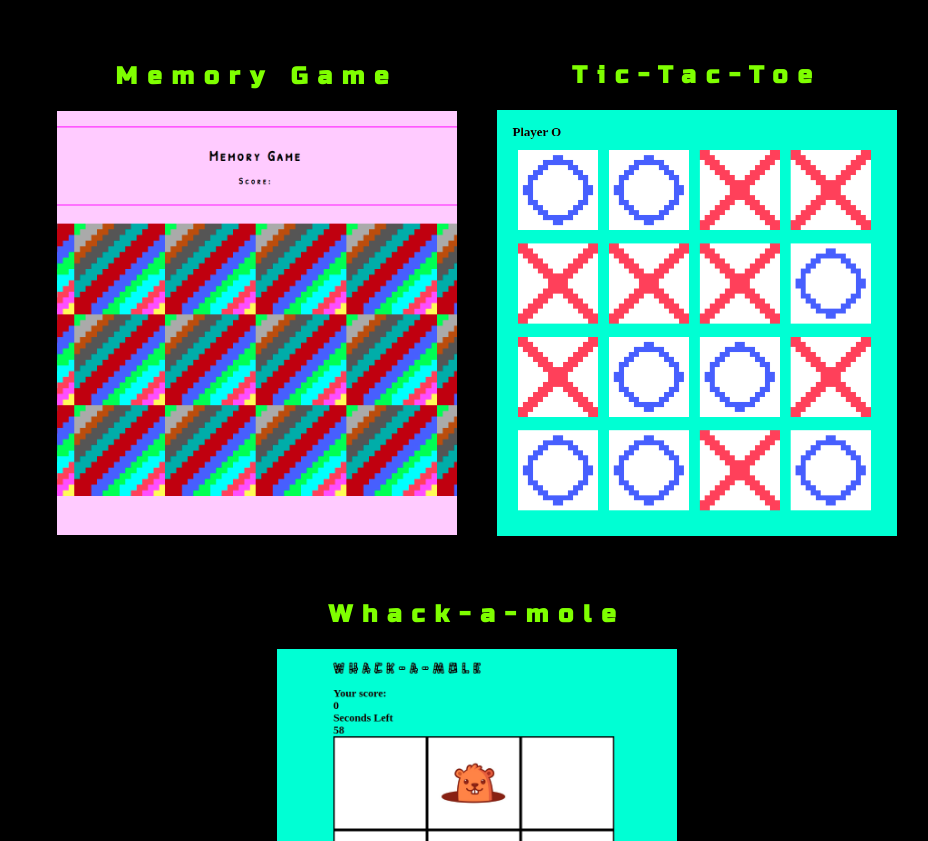
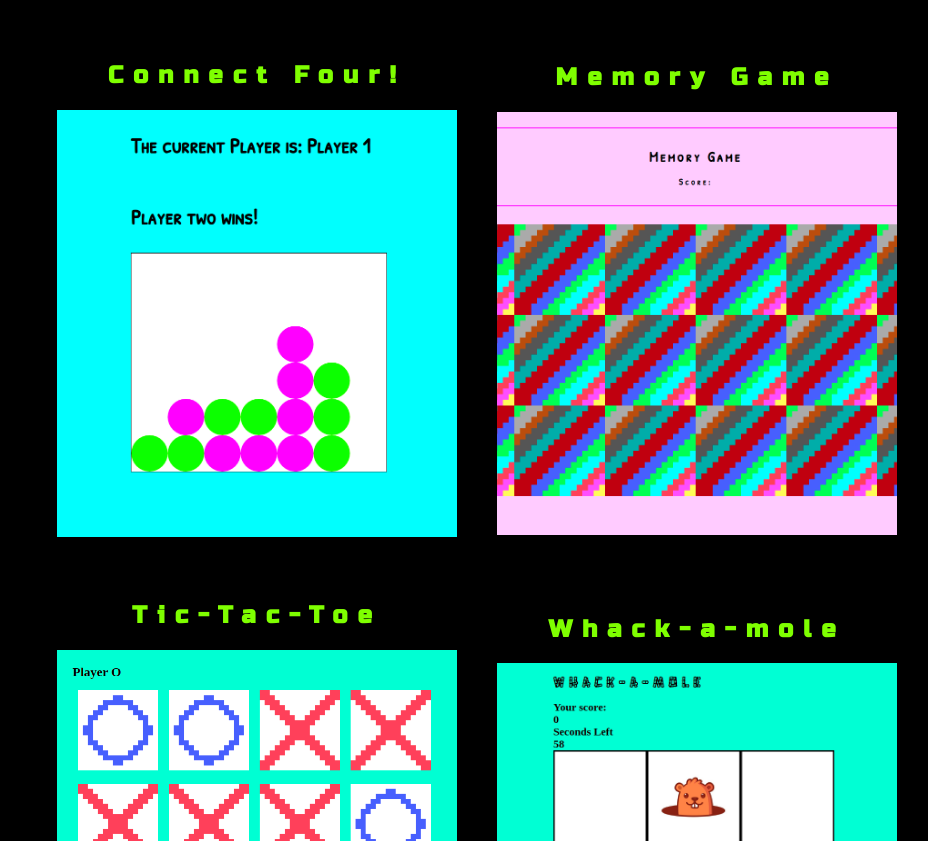
Before and after one commit to Nollili/myArcadeGames, a plain HTML site: page index.html in a window 1280 px wide. Shown: the part 959-1800 px from the top of the page, without its empty margins (163-1091 px from the left). Drawn offline with Linux system fonts and the light colour scheme.

Commit message:
Update index.html

```diff
--- a/index.html
+++ b/index.html
@@ -30,6 +30,13 @@
             </a>
         </div>
 
+        <div class="connectfour">
+            <h2>Connect Four!</h2>
+            <a href="CONNECT4/connectfour.html">
+                <img src="connectf.png" alt="" width="400px">
+            </a>
+        </div>
+
         <div class="memory">
             <h2>Memory Game</h2>
             <a href="Memory/memory.html">
```
